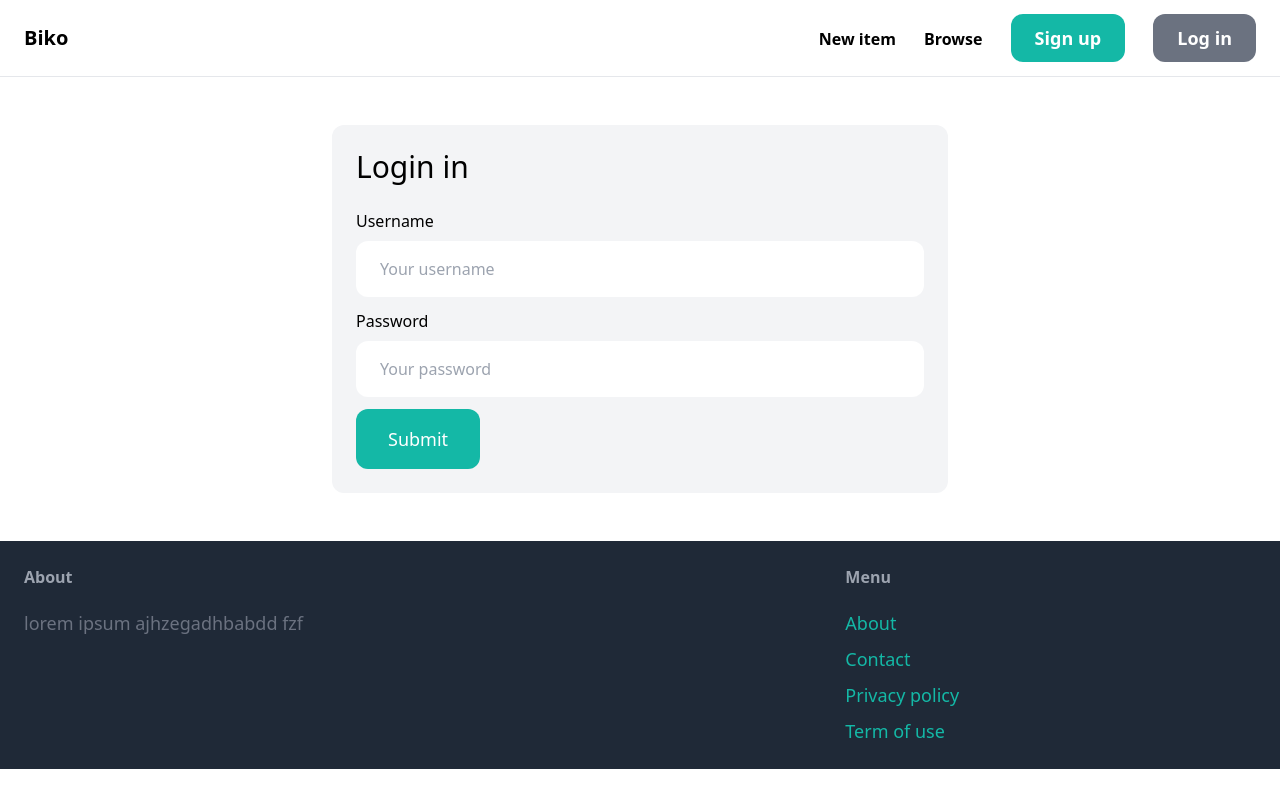
After one commit to loading04/biko, a Django app: page /login/ in a window 1280 px wide. The commit adds this page. Run offline with Django 4.2, Linux system fonts and the light colour scheme; some libraries are stand-ins or nearby versions.

Commit message:
log in page

```diff
--- a/biko/settings.py
+++ b/biko/settings.py
@@ -26,7 +26,9 @@ SECRET_KEY = 'django-insecure-$dc#w4&3=u8r_!yo@etr_rd)&knqhui-g1#q$o5md4+-jflg(=
 DEBUG = True
 
 ALLOWED_HOSTS = []
-
+LOGIN_URL = '/login/'
+LOGIN_REDIRECT_URL ='/'
+LOGOUT_REDIRECT_URL='/'
 
 # Application definition
 
--- a/core/forms.py
+++ b/core/forms.py
@@ -1,6 +1,17 @@
 from django import forms
-from django.contrib.auth.forms import UserCreationForm
+from django.contrib.auth.forms import UserCreationForm,AuthenticationForm
 from django.contrib.auth.models import User
+
+class LoginForm(AuthenticationForm):
+    username = forms.CharField(widget=forms.TextInput(attrs={
+        'placeholder':'Your username',
+        'class':'w-full py-4 px-6 rounded-xl'
+    }))
+
+    password = forms.CharField(widget=forms.PasswordInput(attrs={
+        'placeholder':'Your password',
+        'class':'w-full py-4 px-6 rounded-xl'
+    }))
 
 class SignUpForm(UserCreationForm):
     class Meta:
--- a/core/templates/core/base.html
+++ b/core/templates/core/base.html
@@ -14,10 +14,15 @@
         <div class="space-x-6">
             <a href="#" class="texl-lg font-semibold hover:text-gray-500">New item</a>
             <a href="#" class="texl-lg font-semibold hover:text-gray-500">Browse</a>
+            {% if request.user.is_authenticated%}
+            <a href="#" class="px-6 py-3 text-lg font-semibold bg-teal-500 text-white rounded-xl hover:bg-teal-700">Inbox</a>
+            <a href="#" class="px-6 py-3 text-lg font-semibold bg-gray-500 text-white rounded-xl hover:bg-gray-700">Dashboard</a>
 
-            <a href="{% url 'core:signup' %}" class="px-6 py-3 text-lg font-semibold bg-teal-500 text-white rounded-xl hover:bg-teal-700">Sign up</a>
-            <a href="#" class="px-6 py-3 text-lg font-semibold bg-gray-500 text-white rounded-xl hover:bg-gray-700">Log in</a>
 
+            {%else %}
+                <a href="{% url 'core:signup' %}" class="px-6 py-3 text-lg font-semibold bg-teal-500 text-white rounded-xl hover:bg-teal-700">Sign up</a>
+                <a href="{% url 'core:login' %}" class="px-6 py-3 text-lg font-semibold bg-gray-500 text-white rounded-xl hover:bg-gray-700">Log in</a>
+            {%endif%}
         </div>
     </nav>
 
--- /dev/null
+++ b/core/templates/core/login.html
@@ -0,0 +1,46 @@
+{% extends 'core/base.html' %}
+
+{% block title %}
+Login in
+{% endblock  %}
+
+{% block content %}
+
+<div class="w-1/2 my-6 mx-auto p-6 bg-gray-100 rounded-xl">
+<h1 class="mb-6 text-3xl"> Login in</h1>
+
+<form  method="post" action=".">
+    {% csrf_token %}
+
+    <div class="mb-3">
+        <label for="username" class="inline-block mb-2">Username</label><br>
+        {{ form.username}}
+    </div>
+
+    <div class="mb-3">
+        <label for="username" class="inline-block mb-2">Password</label><br>
+        {{ form.password}}
+    </div>
+
+
+    {% if form.errors or form.non_field_errors  %}
+    <div class="mb-3 p-6 bg-red-100 rounded-xl">
+
+        {% for field in form %}
+            {{ field.errors }}
+        {% endfor %}
+        {{ form.non_field_errors}}
+    </div>
+
+    {% endif %}
+
+
+    <button class="py-4 px-8 text-lg bg-teal-500 hover:bg-teal-700 rounded-xl text-white">Submit</button>
+</form>
+</div>
+
+
+
+
+
+{% endblock  %}
--- a/core/urls.py
+++ b/core/urls.py
@@ -1,7 +1,8 @@
 from django.urls import path
+from django.contrib.auth import views as auth_views
 
 from . import views
-
+from .forms import LoginForm
 app_name = 'core'
 
 
@@ -9,6 +10,6 @@ urlpatterns = [
     path('',views.index , name='index'),
     path('contact/',views.contact,name='contact'),
     path('signup/',views.singup , name='signup'),
-
+    path('login/',auth_views.LoginView.as_view(template_name='core/login.html', authentication_form=LoginForm),name='login'),
 
 ]
```
